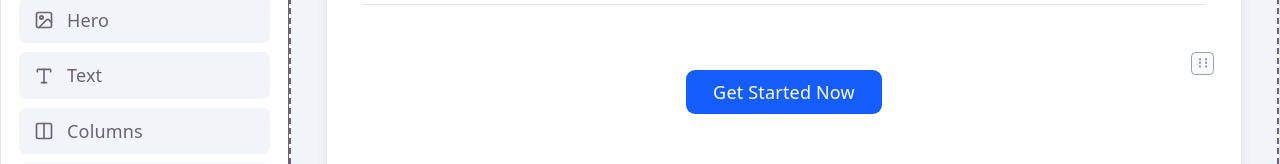
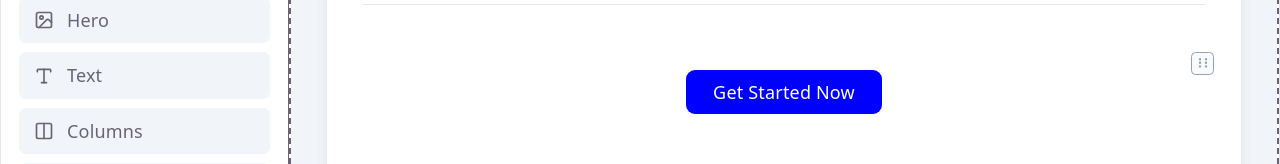
Before and after one commit to terrence-celestine/block-builder, a React (Vite) app: page / in a window 1280 px wide. Both pictures are taken after a click on the button "Landing Page". Shown: the part 385-549 px from the top of the page. Built offline with nearby package versions, Linux system fonts and the light colour scheme.

Commit message:
added the background color for buttons

```diff
--- a/src/components/ButtonBlock.tsx
+++ b/src/components/ButtonBlock.tsx
@@ -3,12 +3,14 @@ interface ButtonBlockProps {
     label?: string;
     url?: string;
     variant?: 'solid' | 'outline';
+    backgroundColor?: string;
   }
 
   const ButtonBlock = ({
     label = "Click Me",
     url = "#",
-    variant = "solid"
+    variant = "solid",
+    backgroundColor = "blue"
   }: ButtonBlockProps) => {
     const baseStyles = "px-6 py-2 rounded-lg font-medium transition-colors";
     const variants = {
@@ -20,7 +22,8 @@ interface ButtonBlockProps {
       <div className="w-full flex justify-center py-2">
         <a
           href={url}
-          className={`${baseStyles} ${variants[variant]}`}
+          style={{ backgroundColor: backgroundColor }}
+          className={`${baseStyles} ${variants[variant]} text-white`}
         >
           {label}
         </a>
--- a/src/components/PropertiesPanel.tsx
+++ b/src/components/PropertiesPanel.tsx
@@ -13,8 +13,8 @@ export const PropertiesPanel = () => {
   const { schema } = ComponentRegistry[block.type as keyof typeof ComponentRegistry];
 
   return (
-    <div className="flex flex-col h-full p-4 border-l">
-        <div className="flex flex-col h-full bg-white border-l-slate-200">
+    <div className="flex flex-col h-full p-4 border-l overflow-auto">
+        <div className="flex flex-col h-full bg-white border-l-slate-200 overflow-auto">
         {/* Header Section */}
         <div className="p-4 border-b border-slate-100 flex items-center justify-between">
             <h2 className="text-sm font-semibold text-slate-800 uppercase tracking-wider">
@@ -64,7 +64,16 @@ export const PropertiesPanel = () => {
                 <option value="outline">Outline</option>
               </select>
             )}
-          </div>
+
+            {type === 'color' && (
+              <input
+                type="color"
+                className="h-10 w-full cursor-pointer rounded border"
+                value={block.props[propName] || '#3b82f6'}
+                onChange={(e) => updateBlockProps(block.id, { [propName]: e.target.value })}
+              />
+            )}
+            </div>
         ))}
       </div>
 
--- a/src/const/Templates.tsx
+++ b/src/const/Templates.tsx
@@ -36,8 +36,8 @@ export const saasLanding = [
 export const portfolio = [
     { id: '1', type: 'hero', props: { title: 'Hi, I am Jane Designer', subtext: 'Crafting digital experiences that matter.', imageSource: 'avatar.jpg' } },
     { id: '2', type: 'text', props: { content: 'Selected Works' } },
-    { id: '3', type: 'image', props: { src: 'project1.png', alt: 'UI/UX Project' } },
-    { id: '4', type: 'image', props: { src: 'project2.png', alt: 'Branding Project' } }
+    { id: '3', type: 'image', props: { src: 'https://placeholdit.com/600x400/dddddd/999999', alt: 'UI/UX Project', width: "half" } },
+    { id: '4', type: 'image', props: { src: 'https://placeholdit.com/600x400/dddddd/999999', alt: 'Branding Project', width: "half" } }
 ];
 
 export const blogPost = [
--- a/src/index.css
+++ b/src/index.css
@@ -1,4 +1,15 @@
 @import "tailwindcss";
+html,body {
+  position:fixed;
+  top:0;
+  left:0;
+  width:100%;
+  height:100%;
+  overflow:hidden;
+  margin:0;
+  padding:0;
+  box-sizing:border-box;
+}
 :root {
   --text: #6b6375;
   --text-h: #08060d;
--- a/src/registry.ts
+++ b/src/registry.ts
@@ -30,11 +30,11 @@ export const ComponentRegistry = {
   },
   image: {
     component: ImageBlock, icon: ImageIcon,
-    schema: { src: 'text', alt: 'text' }
+    schema: { src: 'text', alt: 'text'}
   },
   button: {
     component: ButtonBlock, icon: MousePointer,
-    schema: { label: 'text', url: 'text', variant: 'select' }
+    schema: { label: 'text', url: 'text', variant: 'select', backgroundColor: 'color' }
   },
   divider: {
     component: DividerBlock, icon: Minus,
```
